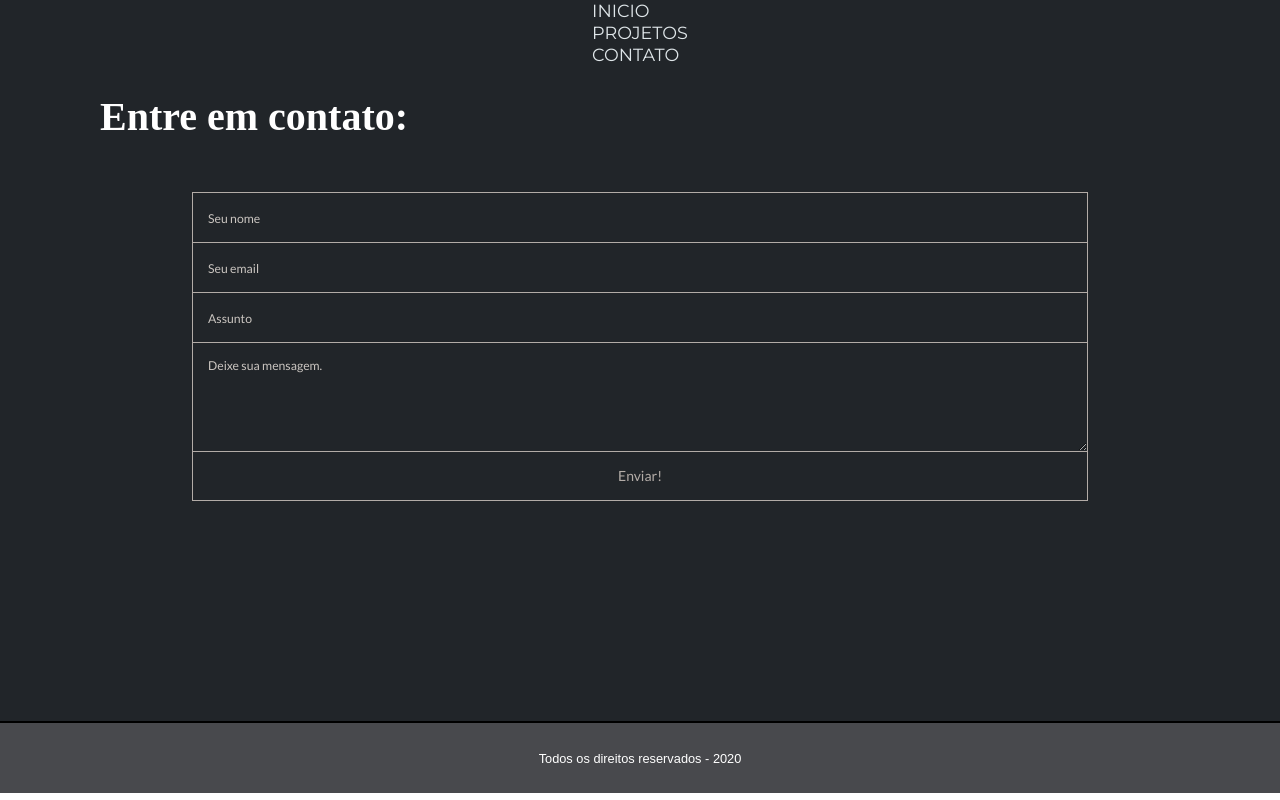
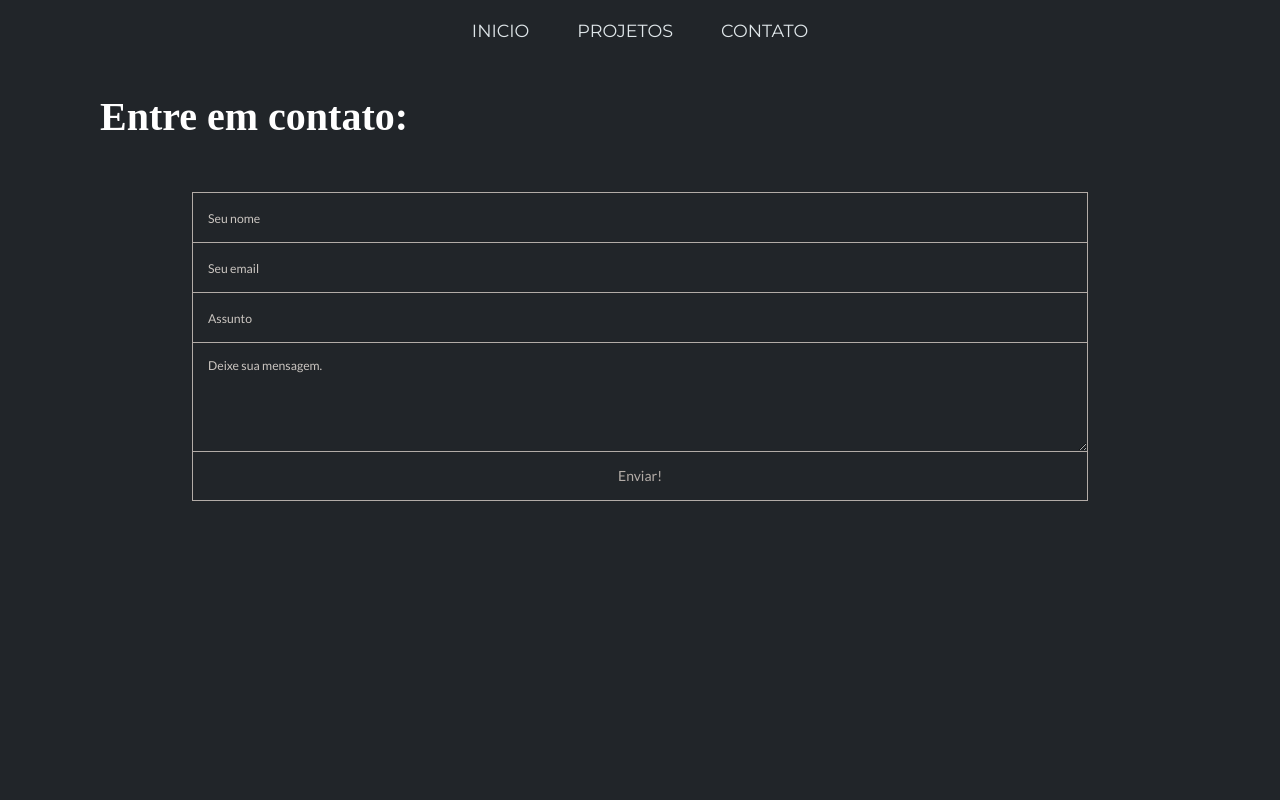
Before and after one commit to danieelvaraujo/site_v2, a React (Create React App) app: page /contato in a window 1280 px wide. Shown: the top 800 px of the page. Built offline with nearby package versions, Linux system fonts and the light colour scheme; a web font is replaced by a local one.

Commit message:
textarea2

```diff
--- a/src/Componentes/Header/Navegar.scss
+++ b/src/Componentes/Header/Navegar.scss
@@ -1,6 +1,3 @@
-a {
-  display: block;
-}
 .NavBar {
   z-index: 9999;
   position: sticky;
--- a/src/Paginas/Contato/Contato.scss
+++ b/src/Paginas/Contato/Contato.scss
@@ -1,7 +1,7 @@
 .ContainerContato {
   display: block;
   width: 100vw;
-  height: 80vh;
+  height: 100vh;
   padding-left: 1em;
   padding-right: 1em;
 
@@ -18,7 +18,6 @@
 form {
   position: relative;
   width: 70vw;
-
   margin: 2em auto 3em auto;
 }
 
--- a/src/Paginas/Inicio/Sobre/Paineis/Paineis.scss
+++ b/src/Paginas/Inicio/Sobre/Paineis/Paineis.scss
@@ -36,7 +36,7 @@ li {
 
 .DvEsqrd {
   img {
-    height: 16em;
+    height: auto;
     width: 14em;
     border: 1px solid rgb(238, 240, 125);
   }
--- a/src/Paginas/Inicio/Sobre/Paineis/PainelE.js
+++ b/src/Paginas/Inicio/Sobre/Paineis/PainelE.js
@@ -1,6 +1,6 @@
 import React from "react";
 
-import avatar from "../../../../Espolios/avatar-resize.jpg";
+import avatar from "../../../../Espolios/avatar-resize.jpeg";
 import "./Paineis.scss";
 
 function PainelE(props) {
```
Also changed, not shown: src/Espolios/avatar-resize.jpeg (added), src/Espolios/avatar-resize.jpg (deleted).
